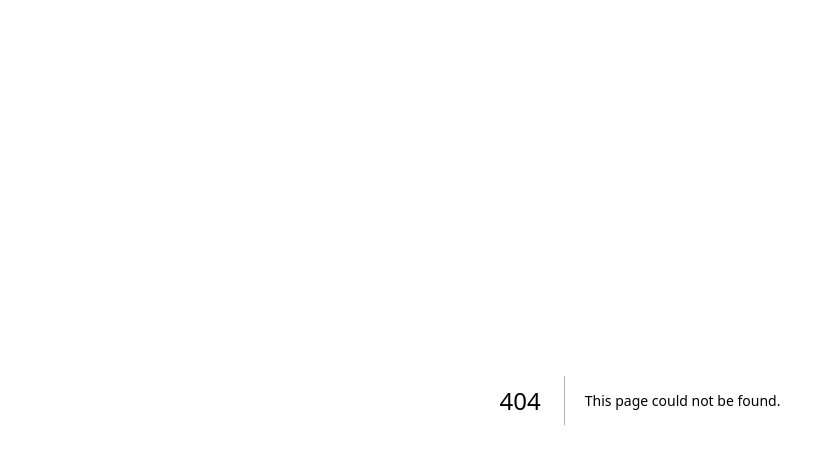
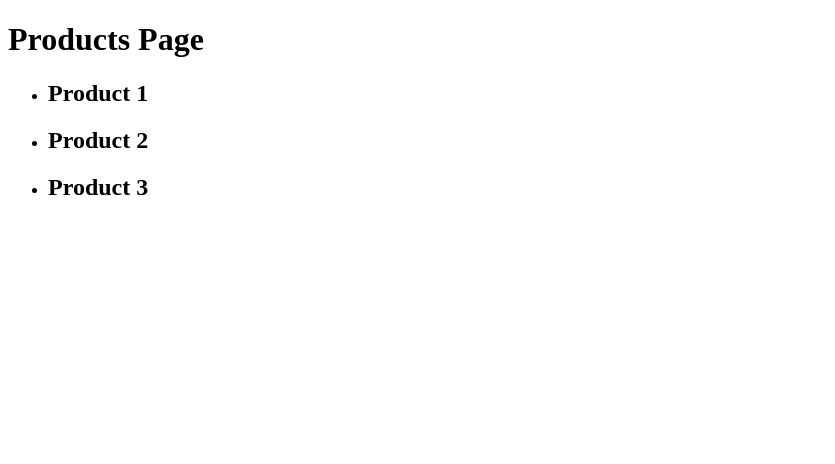
Before and after one commit to astaba/next_14_tut, a Next.js app: page /products in a window 1280 px wide. Before the commit this address had no page. Shown: the top 464 px of the page, without its empty margins (0-835 px from the left). Built offline with nearby package versions, Linux system fonts and the light colour scheme.

Commit message:
Dynamic routs

```diff
--- /dev/null
+++ b/src/app/products/[productId]/page.tsx
@@ -0,0 +1,3 @@
+export default function Product({ params }: { params: { productId: string } }) {
+  return <h1>Details about product {params.productId}</h1>;
+}
--- /dev/null
+++ b/src/app/products/page.tsx
@@ -0,0 +1,18 @@
+export default function Products() {
+  return (
+    <>
+      <h1>Products Page</h1>
+      <ul>
+        <li>
+          <h2>Product 1</h2>
+        </li>
+        <li>
+          <h2>Product 2</h2>
+        </li>
+        <li>
+          <h2>Product 3</h2>
+        </li>
+      </ul>
+    </>
+  );
+}
```
Also changed, not shown: src/app/products/[productId]/reviews/[reviewId]/page.tsx (added, +11 -0 lines).
